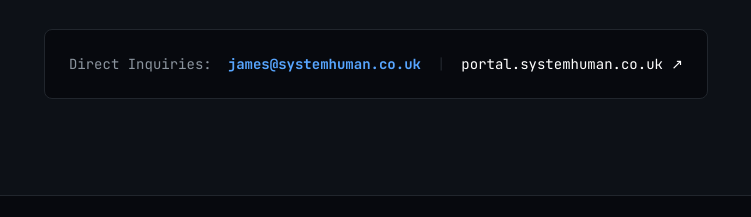
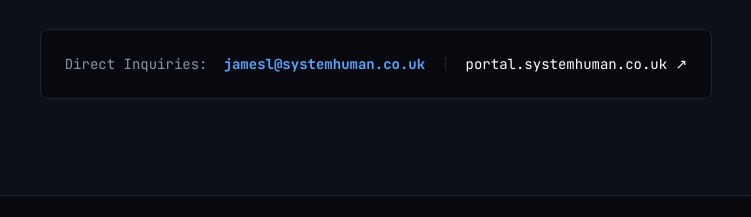
Before and after one commit to SystemHumanAI/system-human-web, a website: page index.html in a window 1280 px wide. Shown: the part 3557-3774 px from the top of the page, 264-1015 px from the left. Drawn offline with nearby package versions, Linux system fonts and the light colour scheme.

Commit message:
Change inquiry email address and add subject/body
Updated email link for direct inquiries to a new address with a predefined subject and body.

```diff
--- a/index.html
+++ b/index.html
@@ -324,7 +324,7 @@
             </p>
             <div class="p-6 rounded-lg bg-brand-black border border-brand-border inline-flex flex-col sm:flex-row items-center gap-4 text-sm font-mono">
                 <span class="text-brand-textMuted">Direct Inquiries:</span>
-                <a href="mailto:james@systemhuman.co.uk" class="text-brand-accent hover:underline font-bold">james@systemhuman.co.uk</a>
+               <a href="mailto:jamesl@systemhuman.co.uk?subject=System%20Human%20//%20Architecture%20Inquiry&amp;body=Hi%20James,%0D%0A%0D%0AWe%20are%20looking%20to%20automate%20the%20following%20process:%0D%0A-%20Current%20Workflow:%20%0D%0A-%20Tools/Tech%20Stack:%20%0D%0A-%20Estimated%20Volume/Scale:%20%0D%0A%0D%0ABest%20regards,%0D%0A[Name]" class="text-brand-accent hover:underline font-bold">jamesl@systemhuman.co.uk</a>
                 <span class="text-brand-border hidden sm:inline">|</span>
                 <a href="https://portal.systemhuman.co.uk" target="_blank" class="text-white hover:text-brand-accent transition">portal.systemhuman.co.uk ↗</a>
             </div>
```
